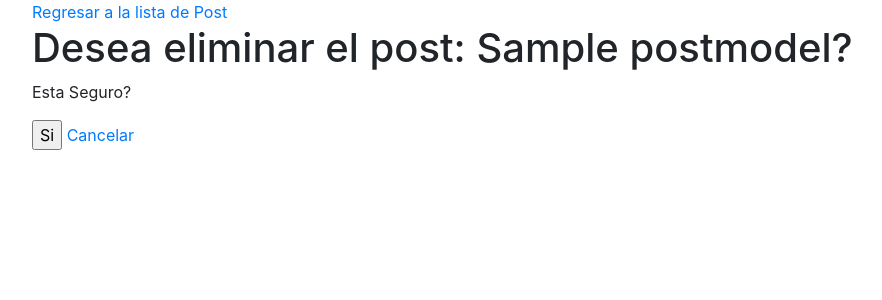
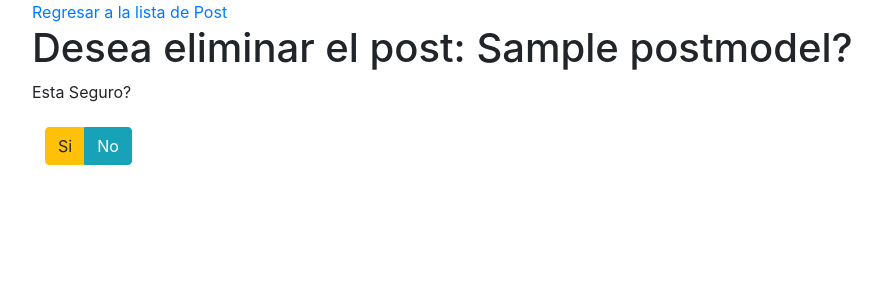
Before and after one commit to carlosnp/coreviews, a Django app: page /blog/1/delete in a window 1280 px wide. Shown: the part 56-356 px from the top of the page, without its empty margins (53-935 px from the left). Run offline with Django 3.2, Linux system fonts and the light colour scheme; tables that the repository leaves empty hold one stand-in row (values such as "Sample post"); some libraries are stand-ins or nearby versions.

Commit message:
se crea un mensaje al eliminar un post

```diff
--- a/blog/templates/blog/delete.html
+++ b/blog/templates/blog/delete.html
@@ -12,8 +12,10 @@
             <form action="" method="POST" action="." class="">
 				{% csrf_token %}
 				<p>Esta Seguro?</p>
-				<input type="submit" value="Si">
-				<a href="{% url 'posts:detail' pk=object.id %}">Cancelar</a>
+				<div class="btn btn-group">
+					<button class="btn btn-warning">Si</button>
+					<a class="btn btn-info" href="{% url 'posts:detail' pk=object.id %}">No</a>
+				</div>
 			</form>
 		</div>
 	</div>
--- a/blog/templates/blog/list.html
+++ b/blog/templates/blog/list.html
@@ -15,7 +15,7 @@
         <div style="">
         {% for obj in object_list %}
             <h2 style="color:blue">
-                {{ obj.id }} <a style="color:blue;text-decoration: none;" href="{{ obj.get_absolute_url }}"> {{ obj.title }} </a>
+                <a style="color:blue;text-decoration: none;" href="{{ obj.get_absolute_url }}"> {{ obj.title }} </a>
             </h2>
             <p> Publicado: {{obj.publish_date}} | Actualizado: {{obj.updated}}</p>
         {% endfor %}
--- a/blog/views.py
+++ b/blog/views.py
@@ -1,5 +1,6 @@
 # Django
 from django.shortcuts import render
+from django.contrib import messages
 from django.urls import reverse_lazy
 from django.views.generic import (CreateView,
 								  DetailView,
@@ -53,8 +54,10 @@
 	template_name = "blog/delete.html"
 	model = PostModel
 	# success_url = reverse_lazy("posts:list")
+	# success_message = "Eliminaste el Post: %(title)s"
 
 	def get_success_url(self):
+		messages.success(self.request, "Eliminaste el Post: {}".format(self.get_object().title))
 		return reverse_lazy("posts:list")
 
 # List
```
